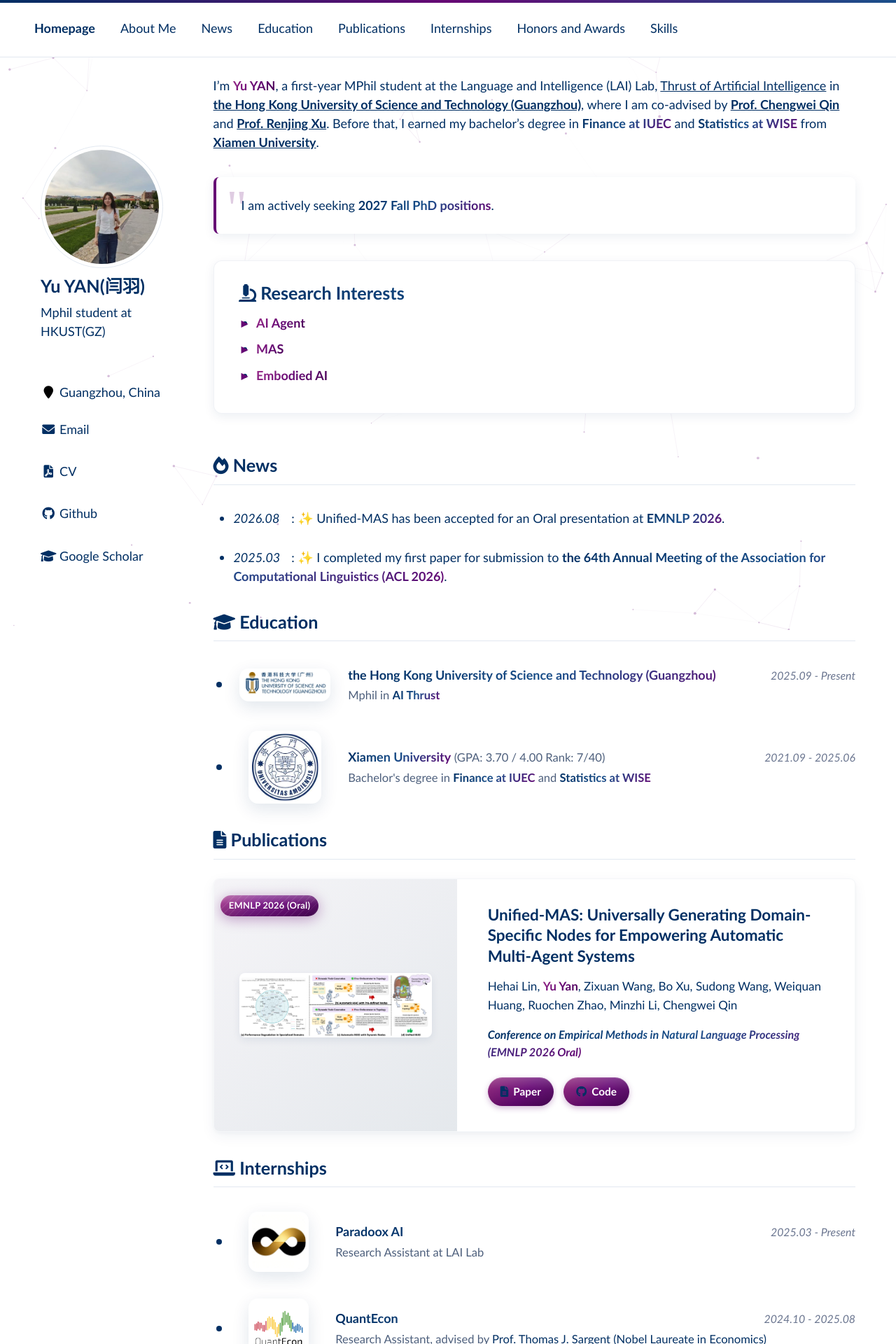
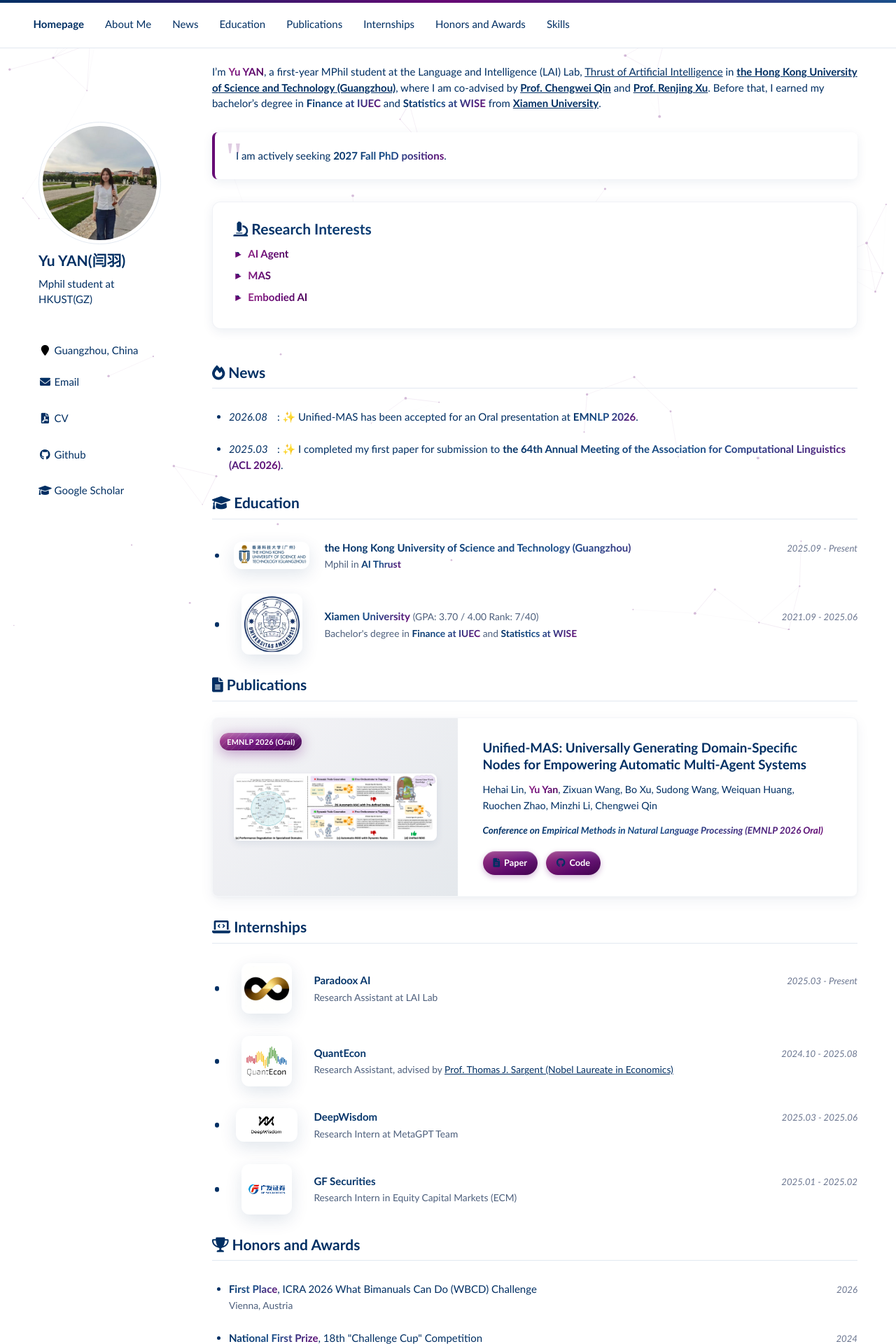
Before and after one commit to Yiounah/Yiounah.github.io, a Jekyll site: the page built from _pages/about.md, in a window 1280 px wide. Shown: the top 1920 px of the page at 70% size. Built offline with Jekyll 4.4.1, drawn with Linux system fonts in a browser that asks for light colours.

Commit message:
字体大小

```diff
--- a/_sass/_reset.scss
+++ b/_sass/_reset.scss
@@ -8,15 +8,7 @@ html {
   /* apply a natural box layout model to all elements */
   box-sizing: border-box;
   background-color: $background-color;
-  font-size: 16px;
-
-  @include breakpoint($medium) {
-    font-size: 17px;
-  }
-
-  @include breakpoint($large) {
-    font-size: 18px;
-  }
+  font-size: 15px;
 
   -webkit-text-size-adjust: 100%;
   -ms-text-size-adjust: 100%;
--- a/_sass/_variables.scss
+++ b/_sass/_variables.scss
@@ -6,7 +6,7 @@
    Typography
    ========================================================================== */
 
-   $doc-font-size              : 16;
+   $doc-font-size              : 15;
 
    /* paragraph indention */
    $paragraph-indent           : false; // true, false (default)
--- a/assets/css/accent-enhancements.css
+++ b/assets/css/accent-enhancements.css
@@ -968,23 +968,7 @@ body {
   overflow: hidden;
 }
 
-/* Desktop page scale: normal web reading size and content width */
-html {
-  font-size: 16px;
-}
-
-@media (min-width: 768px) {
-  html {
-    font-size: 17px;
-  }
-}
-
-@media (min-width: 1024px) {
-  html {
-    font-size: 18px;
-  }
-}
-
+/* Desktop page scale: keep layout width, font-size matches reference homepage */
 #main,
 .masthead__inner-wrap,
 .page__footer footer {
```
